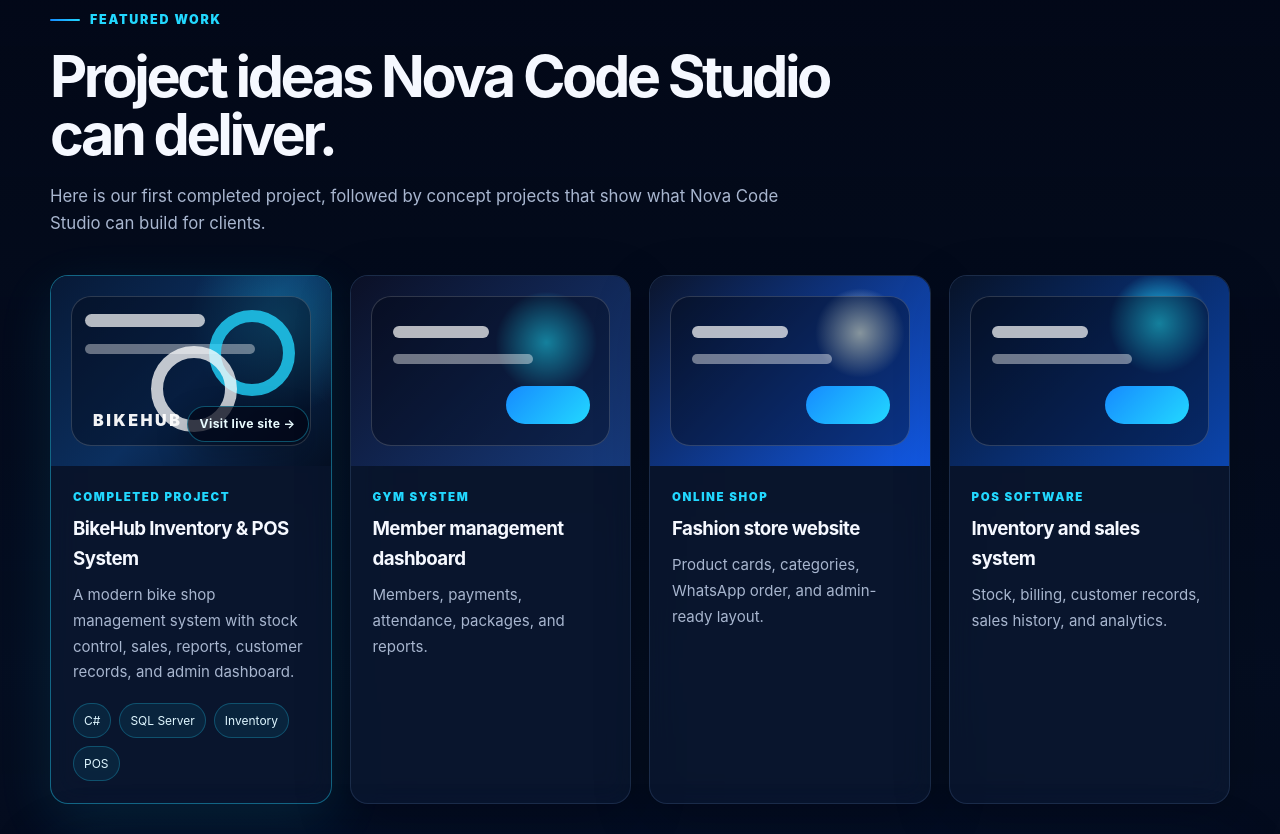
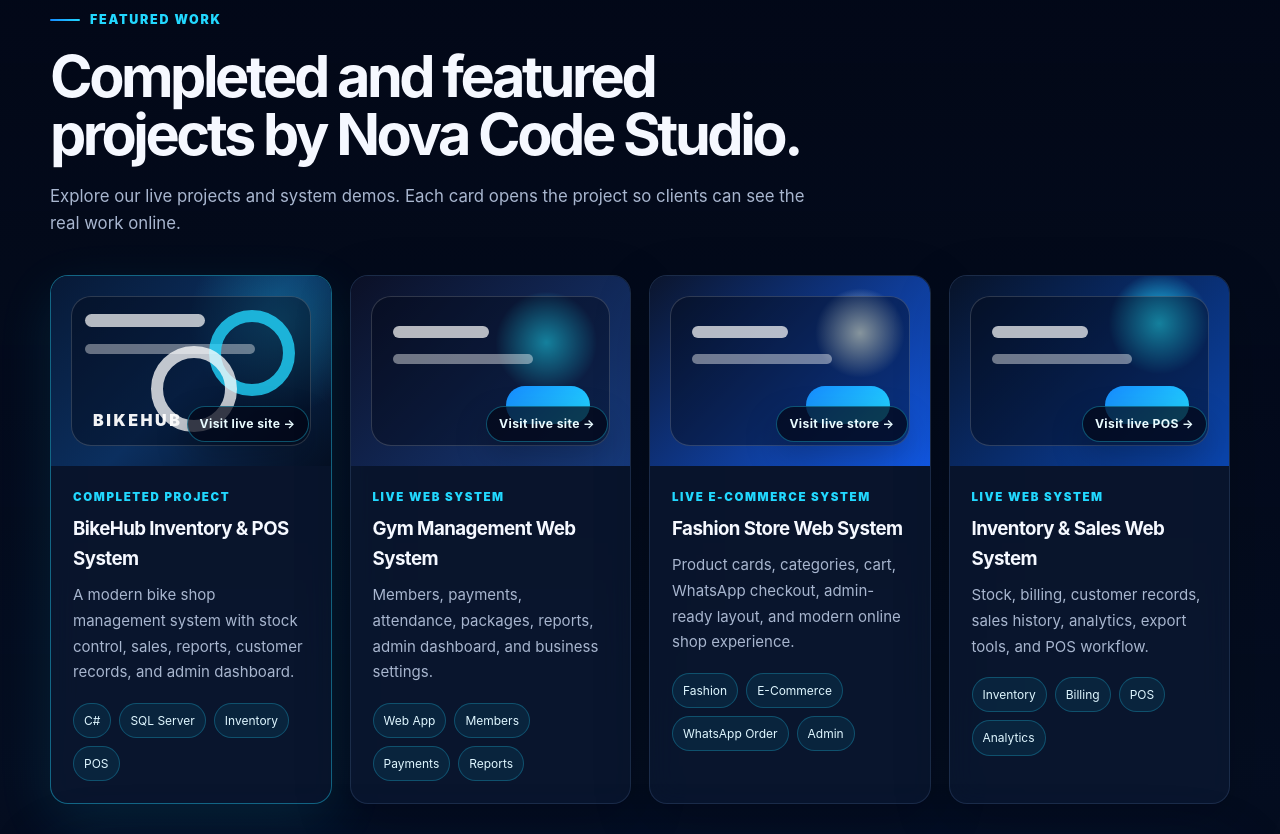
Before and after one commit to rashmikasasindu220-dev/NovaCode-Studio, a plain HTML site: page index.html in a window 1280 px wide. Shown: the part 2161-2995 px from the top of the page. Drawn offline with Linux system fonts and the light colour scheme.

Commit message:
Update index.html

```diff
--- a/index.html
+++ b/index.html
@@ -135,8 +135,8 @@
       <div class="container">
         <div class="section-heading reveal">
           <p class="eyebrow"><span></span> Featured work</p>
-          <h2>Project ideas Nova Code Studio can deliver.</h2>
-          <p>Here is our first completed project, followed by concept projects that show what Nova Code Studio can build for clients.</p>
+          <h2>Completed and featured projects by Nova Code Studio.</h2>
+          <p>Explore our live projects and system demos. Each card opens the project so clients can see the real work online.</p>
         </div>
 
         <div class="portfolio-grid">
@@ -158,38 +158,59 @@
             </div>
           </a>
 
-          <article class="project-card reveal">
+          <a class="project-card project-link reveal" href="https://rashmikasasindu220-dev.github.io/Gym-Management-Web-System./" target="_blank" rel="noopener noreferrer" aria-label="Visit the live Gym Management Web System">
             <div class="project-preview gym">
               <span></span><span></span><span></span>
+              <strong class="project-explore-badge">Visit live site →</strong>
             </div>
             <div class="project-body">
-              <p>Gym System</p>
-              <h3>Member management dashboard</h3>
-              <span>Members, payments, attendance, packages, and reports.</span>
+              <p>Live Web System</p>
+              <h3>Gym Management Web System</h3>
+              <span>Members, payments, attendance, packages, reports, admin dashboard, and business settings.</span>
+              <div class="project-tags">
+                <small>Web App</small>
+                <small>Members</small>
+                <small>Payments</small>
+                <small>Reports</small>
+              </div>
             </div>
-          </article>
+          </a>
 
-          <article class="project-card reveal">
+          <a class="project-card project-link reveal" href="https://rashmikasasindu220-dev.github.io/fashion-store-web-system/" target="_blank" rel="noopener noreferrer" aria-label="Visit the live Fashion Store Web System">
             <div class="project-preview shop">
               <span></span><span></span><span></span>
+              <strong class="project-explore-badge">Visit live store →</strong>
             </div>
             <div class="project-body">
-              <p>Online Shop</p>
-              <h3>Fashion store website</h3>
-              <span>Product cards, categories, WhatsApp order, and admin-ready layout.</span>
+              <p>Live E-Commerce System</p>
+              <h3>Fashion Store Web System</h3>
+              <span>Product cards, categories, cart, WhatsApp checkout, admin-ready layout, and modern online shop experience.</span>
+              <div class="project-tags">
+                <small>Fashion</small>
+                <small>E-Commerce</small>
+                <small>WhatsApp Order</small>
+                <small>Admin</small>
+              </div>
             </div>
-          </article>
+          </a>
 
-          <article class="project-card reveal">
+          <a class="project-card project-link reveal" href="https://rashmikasasindu220-dev.github.io/Inventory-Sales-Web-System./#pos" target="_blank" rel="noopener noreferrer" aria-label="Visit the live Inventory and Sales Web System POS page">
             <div class="project-preview pos">
               <span></span><span></span><span></span>
+              <strong class="project-explore-badge">Visit live POS →</strong>
             </div>
             <div class="project-body">
-              <p>POS Software</p>
-              <h3>Inventory and sales system</h3>
-              <span>Stock, billing, customer records, sales history, and analytics.</span>
+              <p>Live Web System</p>
+              <h3>Inventory & Sales Web System</h3>
+              <span>Stock, billing, customer records, sales history, analytics, export tools, and POS workflow.</span>
+              <div class="project-tags">
+                <small>Inventory</small>
+                <small>Billing</small>
+                <small>POS</small>
+                <small>Analytics</small>
+              </div>
             </div>
-          </article>
+          </a>
         </div>
 
         <div class="case-study-card reveal">
@@ -207,7 +228,10 @@
             <span>✓ Customer records</span>
             <span>✓ Monthly sales reporting</span>
             <a class="btn primary case-study-button" href="http://bikehubmotors.lk/" target="_blank" rel="noopener noreferrer">Visit Live BikeHub Website</a>
-            <a class="btn secondary case-study-button" href="bikehub.html">View Project Details</a>
+            <a class="btn secondary case-study-button" href="https://rashmikasasindu220-dev.github.io/Gym-Management-Web-System./" target="_blank" rel="noopener noreferrer">Visit Gym Management System</a>
+            <a class="btn secondary case-study-button" href="https://rashmikasasindu220-dev.github.io/fashion-store-web-system/" target="_blank" rel="noopener noreferrer">Visit Fashion Store System</a>
+            <a class="btn secondary case-study-button" href="https://rashmikasasindu220-dev.github.io/Inventory-Sales-Web-System./#pos" target="_blank" rel="noopener noreferrer">Visit Inventory POS System</a>
+            <a class="btn secondary case-study-button" href="bikehub.html">View BikeHub Details</a>
           </div>
         </div>
       </div>
@@ -291,7 +315,6 @@
             </ul>
             <a href="#contact">Choose Starter</a>
           </article>
-
           <article class="price-card featured reveal">
             <p>Popular</p>
             <h3>Business Website</h3>
@@ -304,7 +327,6 @@
             </ul>
             <a href="#contact">Choose Business</a>
           </article>
-
           <article class="price-card reveal">
             <p>Advanced</p>
             <h3>Software System</h3>
```
